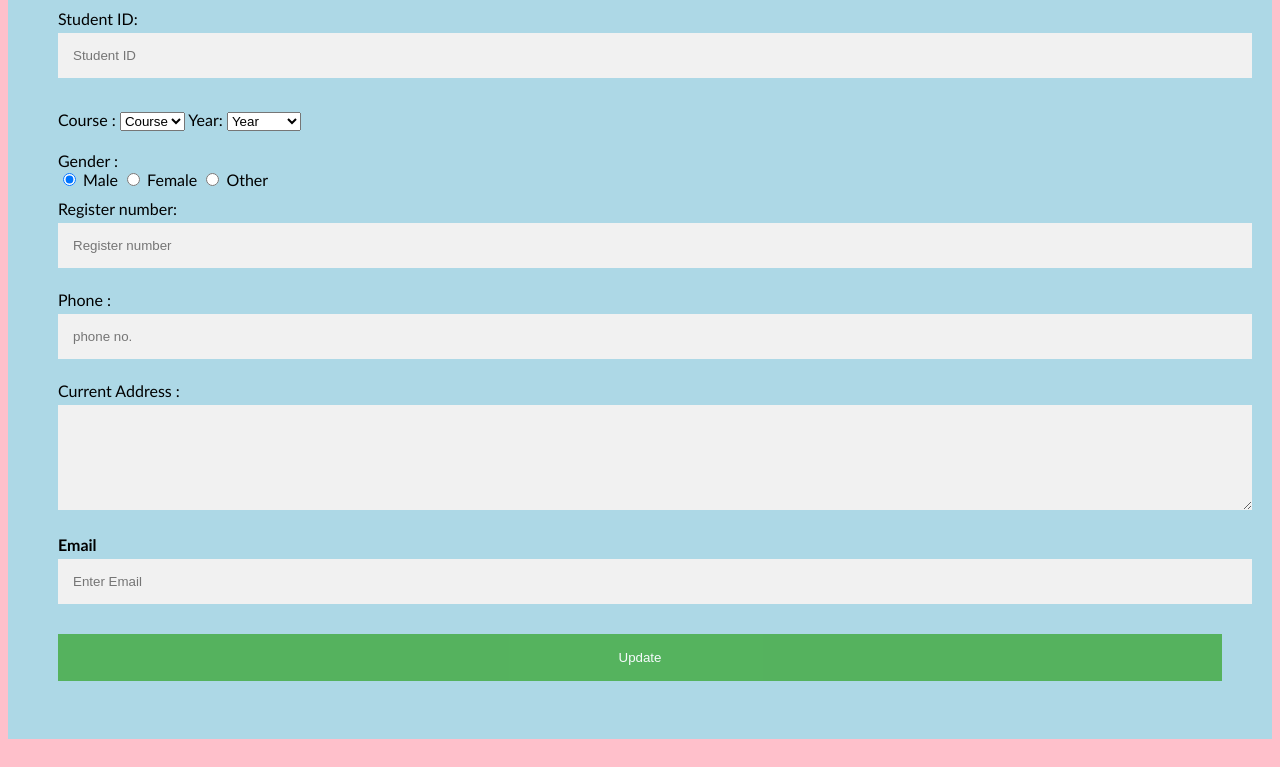
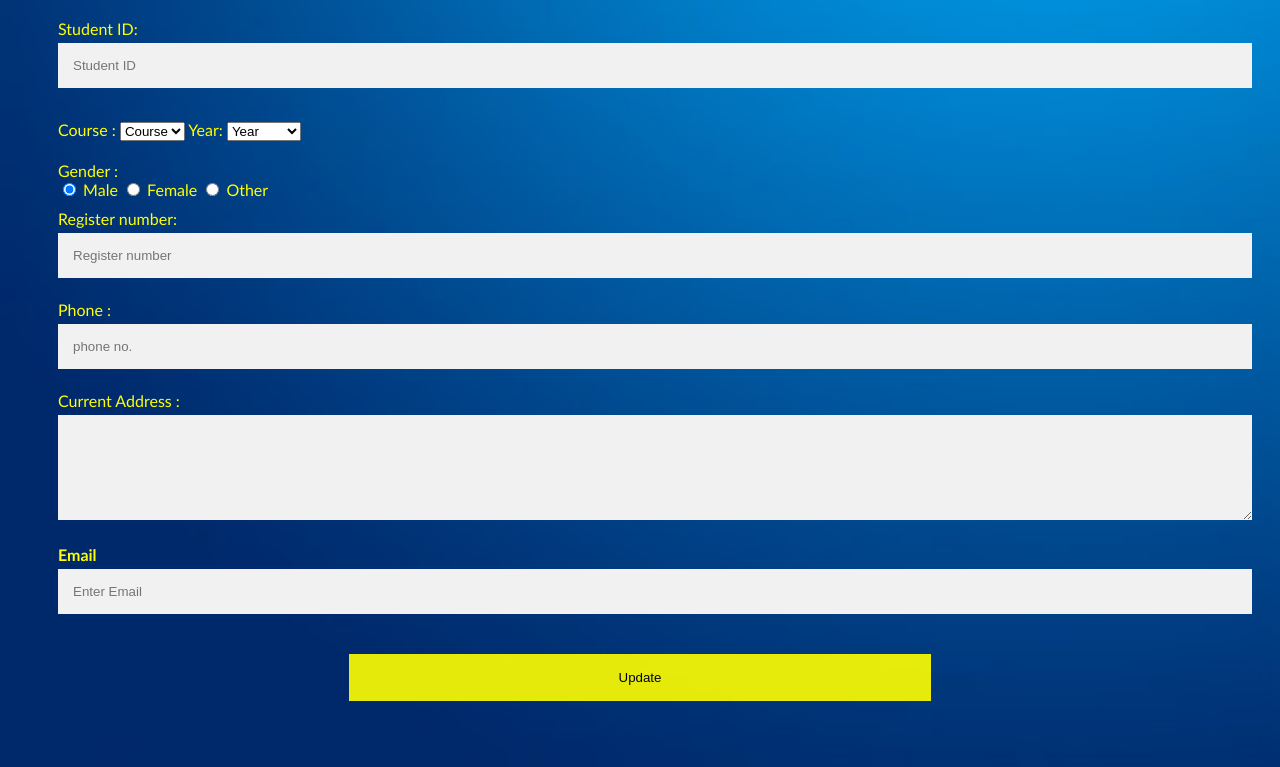
Before and after one commit to vigneshwar-prog/appFestoProj, a plain HTML site: page additional input.html in a window 1280 px wide. Shown: the part 416-1183 px from the top of the page. Drawn offline with Linux system fonts and the light colour scheme.

Commit message:
Update additional input.html

```diff
--- a/additional input.html
+++ b/additional input.html
@@ -5,7 +5,11 @@
 <style>
 body{
   font-family: Calibri, Helvetica, sans-serif;
-  background-color: pink;
+  background-color:yellow;
+  background-image: url('wallpapers.jpg');
+  background-size: cover;
+  background-repeat: no-repeat;
+  height: 100%;
 }
 img
 {
@@ -13,6 +17,10 @@ img
 }
 .container {
     padding: 50px;
+    background-image: url('wallpapers.jpg');
+  background-size: cover;
+  background-repeat: no-repeat;
+  height: 100%;
   background-color: lightblue;
 }
 
@@ -36,17 +44,22 @@ hr {
   margin-bottom: 25px;
 }
 .registerbtn {
-  background-color: #4CAF50;
-  color: white;
+  background-color: yellow;
+  color: black(255, 255, 255);
+  font: bolder;
   padding: 16px 20px;
   margin: 8px 0;
   border: none;
   cursor: pointer;
-  width: 100%;
+  width: 50%;
   opacity: 0.9;
 }
 .registerbtn:hover {
   opacity: 1;
+}
+.label{
+  color:yellow;
+
 }
 </style>
 </head>
@@ -68,6 +81,7 @@ var loadFile = function(event) {
 </script>
 
   <br>
+  <div class="label">
     <label> Firstname </label>
     <input type="text" name="Enter the full name" placeholder= "Firstname" size="15" required />
     <!--<label> Middlename: </label>
@@ -133,7 +147,13 @@ Current Address :
 
         <label for="psw-repeat"><b>Re-type Password</b></label>
         <input type="password" placeholder="Retype Password" name="psw-repeat" required>-->
+
+  </div>
+
+    <center>
       <button type="Register" class="registerbtn">Update</button>
+    </center>
+
 </form>
 </body>
 </html>
```
Lines whose indentation alone changed are shown as unchanged.
